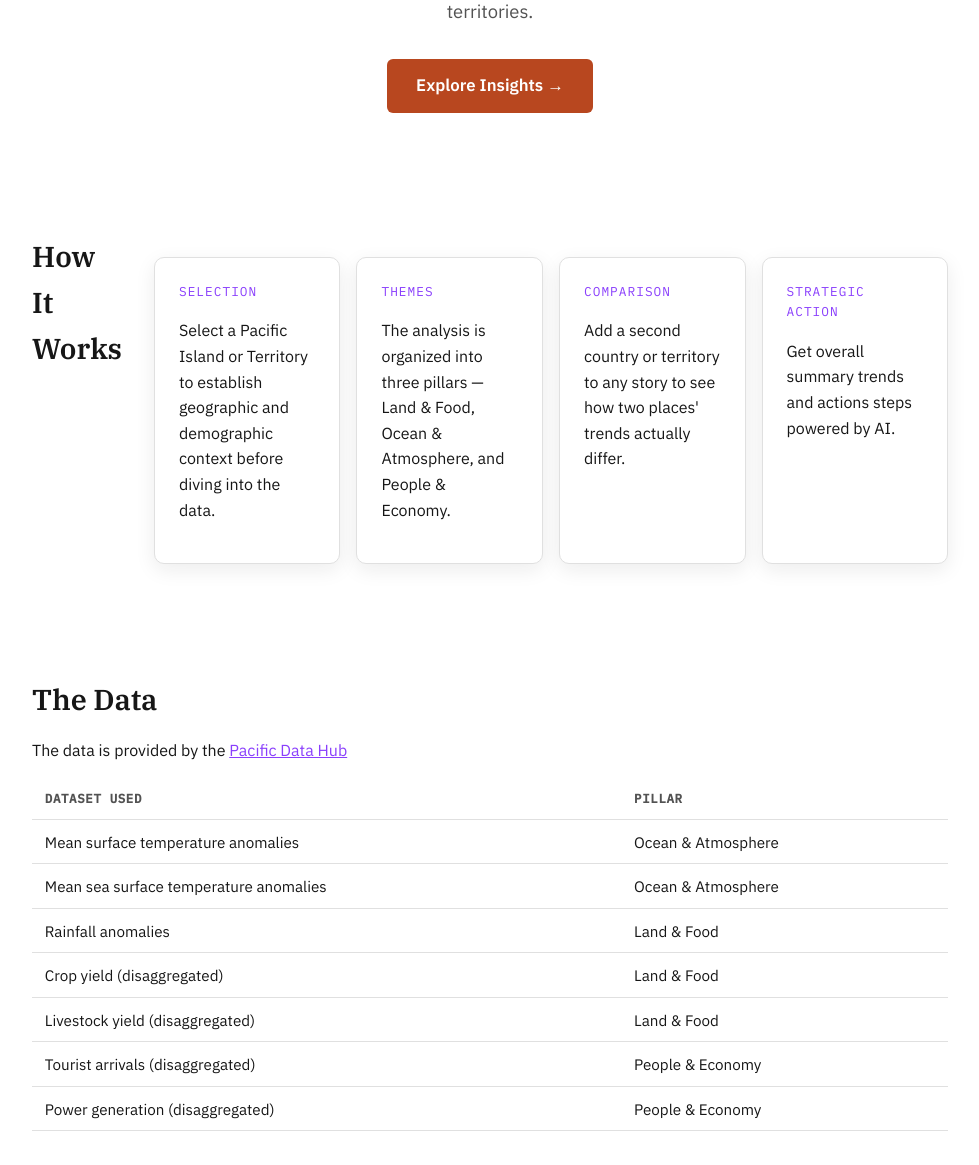
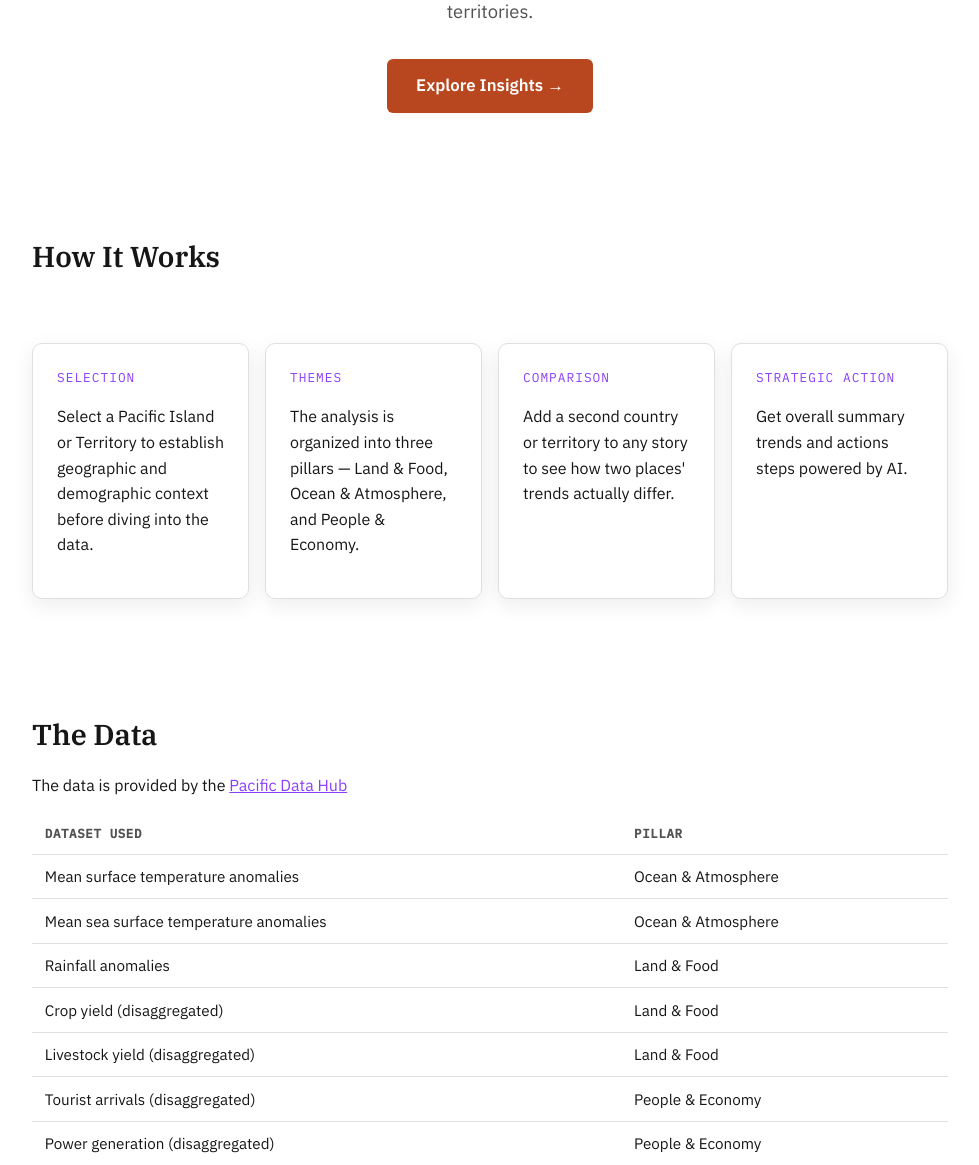
Before and after one commit to edimaudo/Atoll, a FastAPI app: page / in a window 1280 px wide. Shown: the part 752-1917 px from the top of the page, without its empty margins (150-1129 px from the left). Run offline with FastAPI, Linux system fonts and the light colour scheme; some libraries are stand-ins or nearby versions.

Commit message:
Update index.html

```diff
--- a/templates/index.html
+++ b/templates/index.html
@@ -30,7 +30,7 @@
     </div> -->
 </section>
 
-<section class="section" style="display: flex; align-items: flex-start; gap: 2rem;">
+<section class="section" style="display: flex; flex-direction: column; gap: 1.5rem;">
     <h2>How It Works</h2>
     <div class="how-it-works" style="display: flex; gap: 1rem;">
         <div class="how-card" style="flex: 1;">
```
